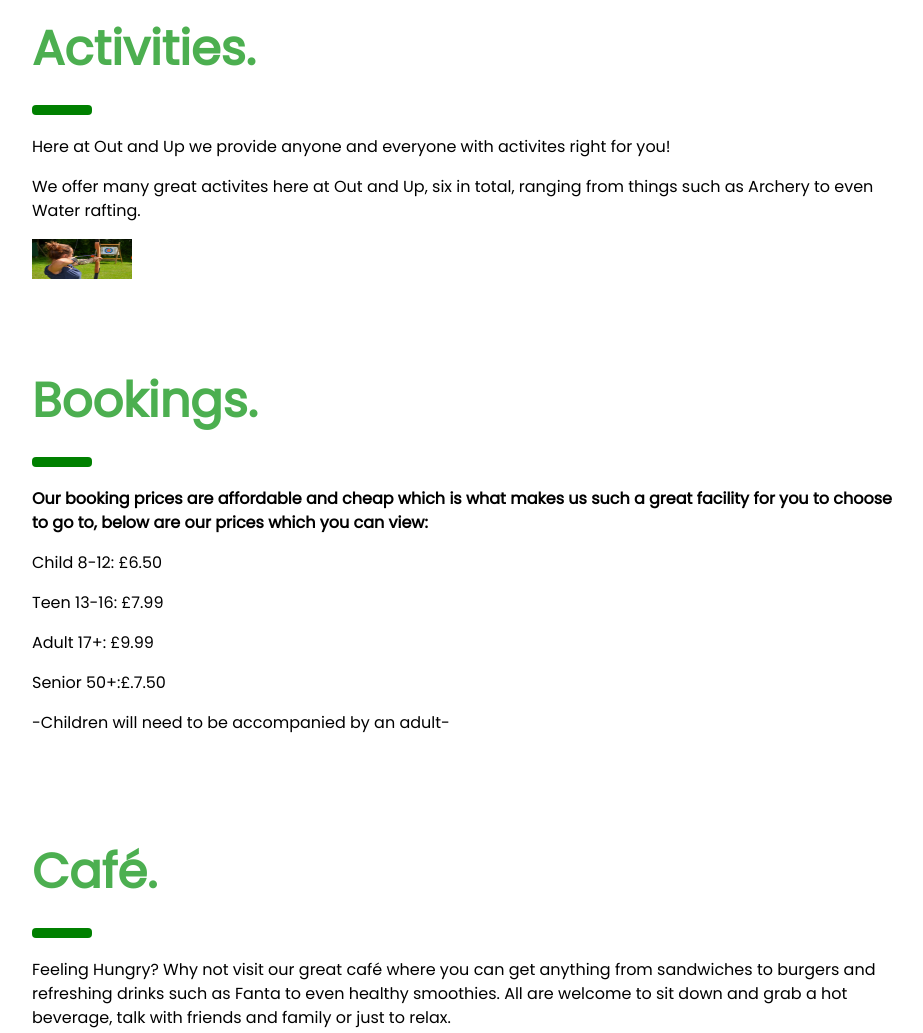
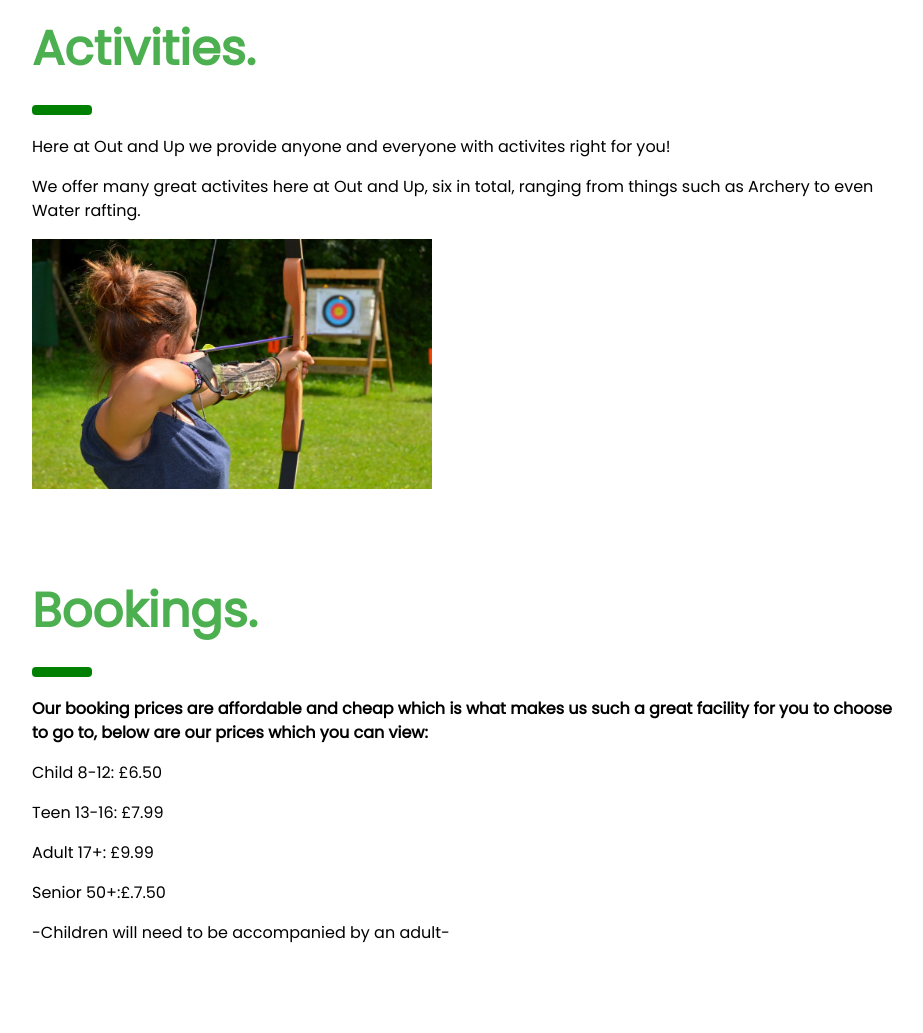
Before and after one commit to StarKus27/outandup, a website: page index.html in a window 1280 px wide. Shown: the part 918-1951 px from the top of the page, without its empty margins (324-1247 px from the left). Drawn offline with nearby package versions, Linux system fonts and the light colour scheme.

Commit message:
Update index.html

```diff
--- a/index.html
+++ b/index.html
@@ -65,7 +65,7 @@ textarea {
     <hr style="width:50px;border:5px solid green" class="w3-round">
     <p>Here at Out and Up we provide anyone and everyone with activites right  for you!</p>
     <p>We offer many great activites here at Out and Up, six in total, ranging from things such as Archery to even Water rafting.</p>
-    <img style="width:100px; height:40px" src="Archery.jpg">
+    <img style="width:400px; height:250px" src="Archery.jpg">
   </div>
 
   <!-- Bookings -->
```
